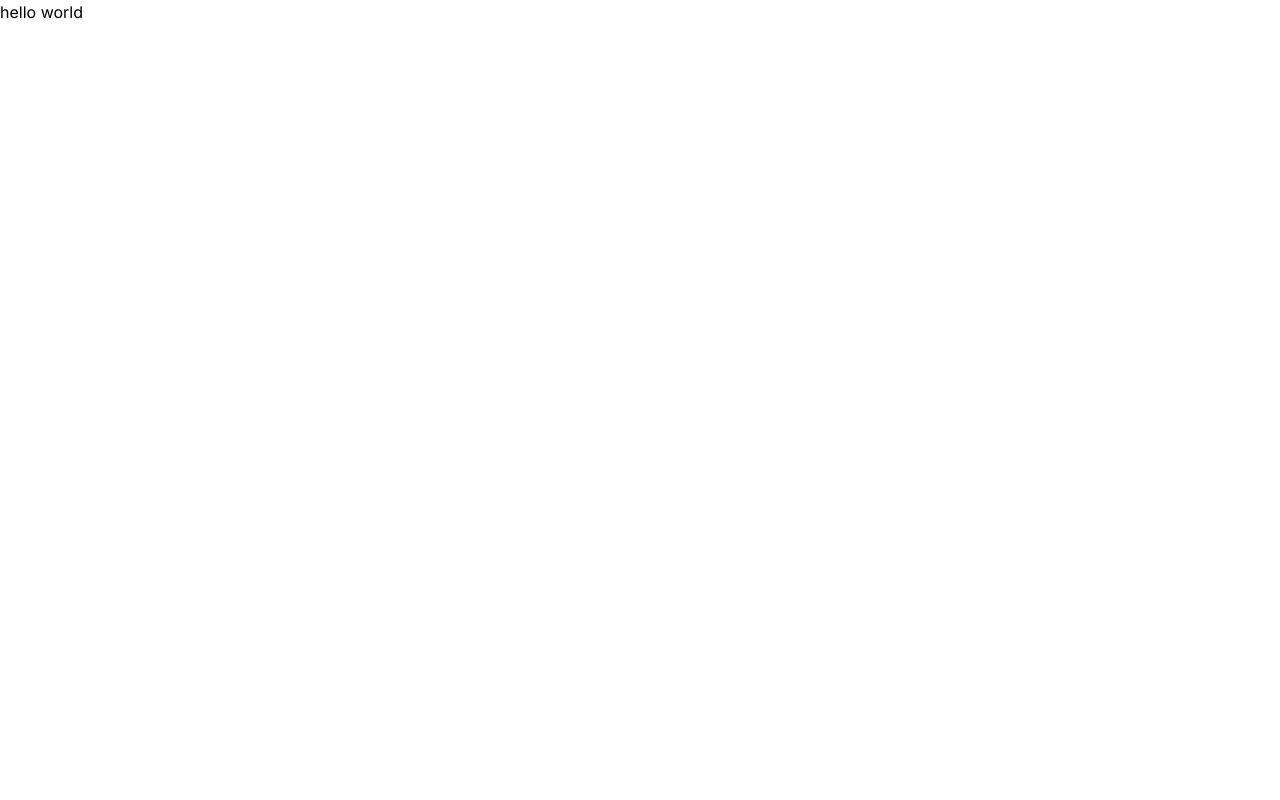
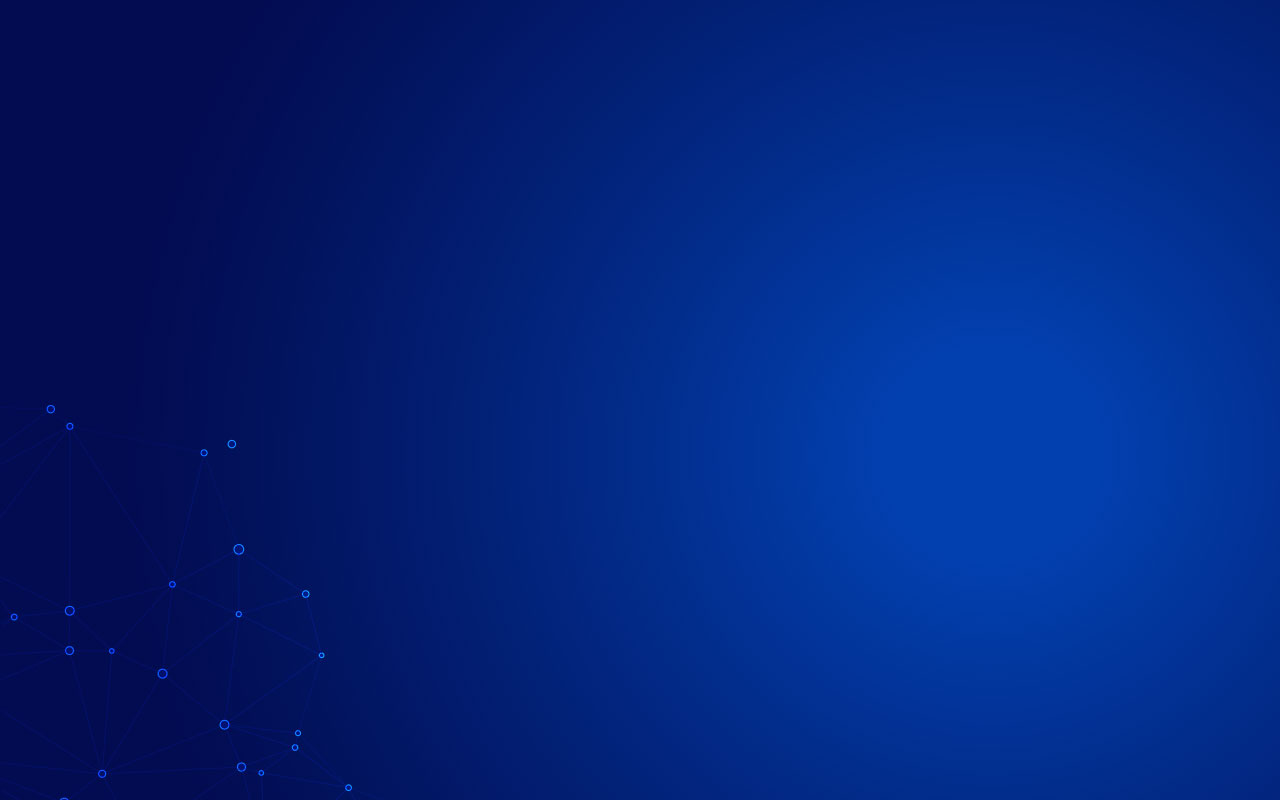
Before and after one commit to byiringiroscar/ZerusTech-website-with-nextjs-and-particles, a Next.js app: page / in a window 1280 px wide. Built offline with nearby package versions, Linux system fonts and the light colour scheme.

Commit message:
Add bg image

```diff
--- a/app/page.tsx
+++ b/app/page.tsx
@@ -2,6 +2,8 @@ import Image from 'next/image'
 
 export default function Home() {
   return (
-    <h1>hello world</h1>
+    <div className='w-full h-screen bg-banner-bg'>
+
+    </div>
   )
 }
--- /dev/null
+++ b/components/Design.js
@@ -0,0 +1,9 @@
+import React from 'react'
+
+const Design = () => {
+  return (
+    <div>Design</div>
+  )
+}
+
+export default Design
--- a/tailwind.config.ts
+++ b/tailwind.config.ts
@@ -9,9 +9,7 @@ const config: Config = {
   theme: {
     extend: {
       backgroundImage: {
-        'gradient-radial': 'radial-gradient(var(--tw-gradient-stops))',
-        'gradient-conic':
-          'conic-gradient(from 180deg at 50% 50%, var(--tw-gradient-stops))',
+        "banner-bg":"url('/bannerBg.jpg')"
       },
     },
   },
```
Also changed, not shown: public/bannerBg.jpg (added), 1 other file (tests, documents, lock files or other folders).
